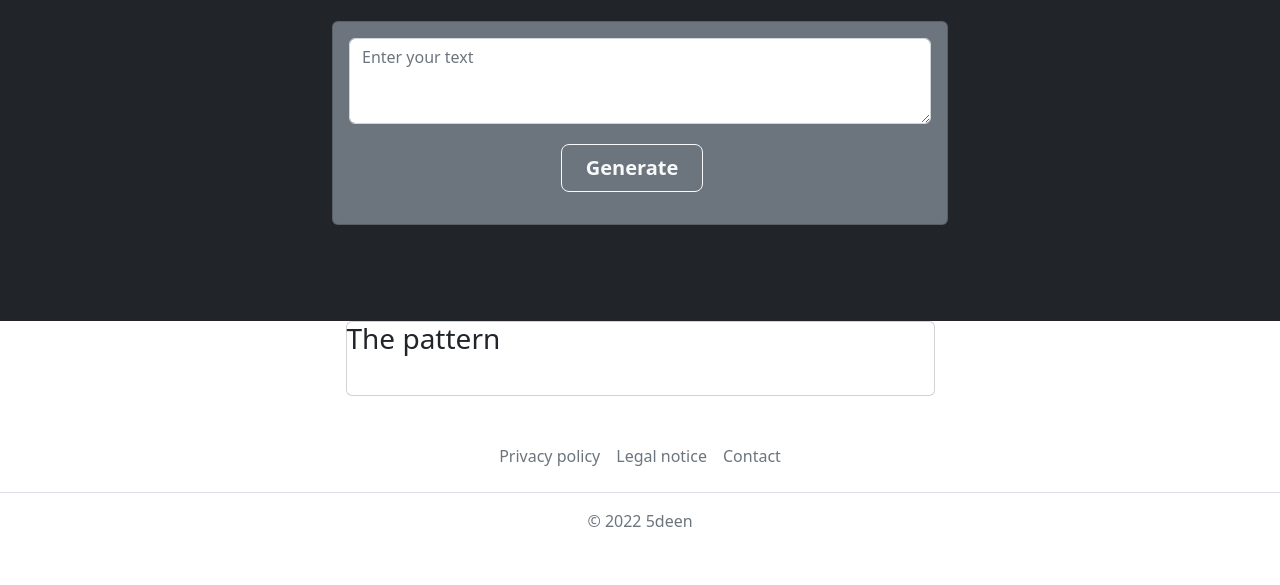
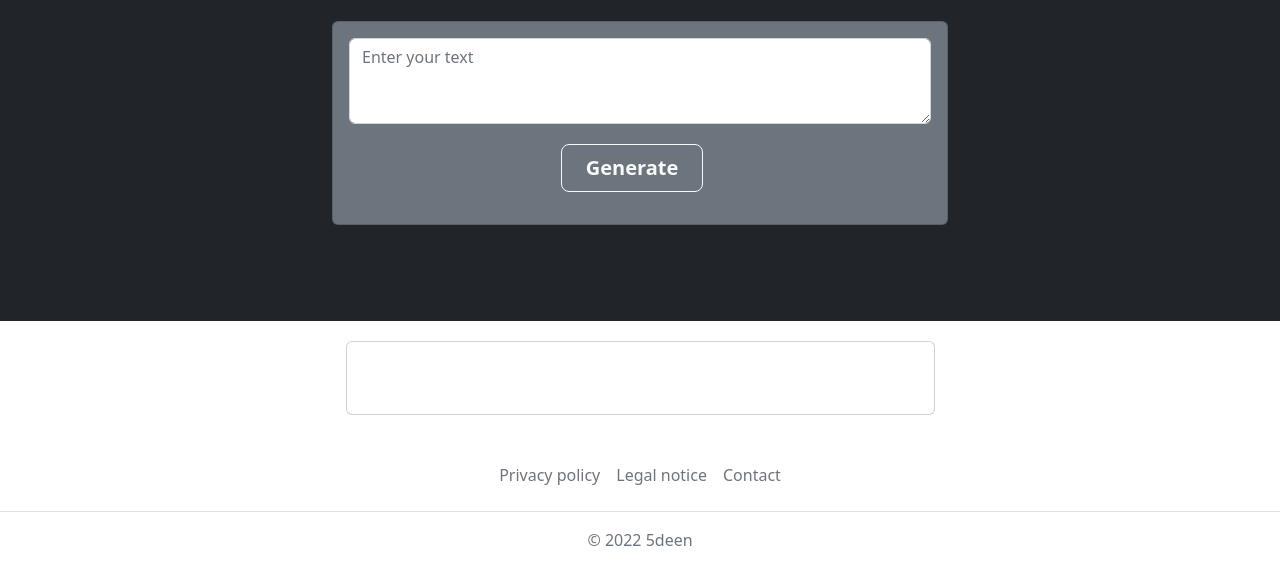
Before and after one commit to 5deen/medigeist-runtime, a plain HTML site: page form.html in a window 1280 px wide. Shown: the part 261-846 px from the top of the page. Drawn offline with nearby package versions, Linux system fonts and the light colour scheme; no server answers.

```diff
--- a/form.html
+++ b/form.html
@@ -96,8 +96,7 @@
         <div class="container px-4 px-lg-5">
             <div class="row gx-4 gx-lg-5 justify-content-center">
                 <div class="col-md-10 col-lg-8 col-xl-7">
-                    <div class="card">
-                        <h3>The pattern</h3>
+                    <div class="card" style="padding: 20px; margin-top: 20px;">
                         <div>
                             <p id="info"></p>
                         </div>
```
